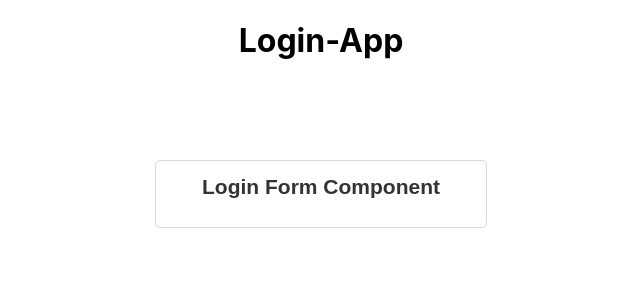
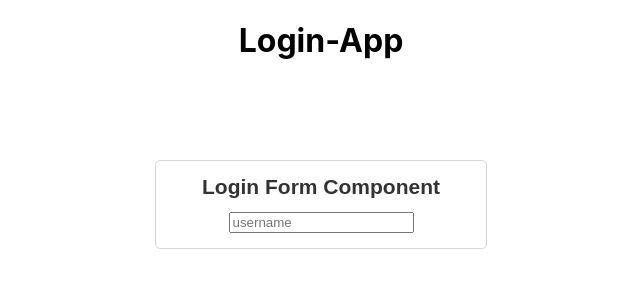
Before and after one commit to rosedimplegeorge/Login, a React (Create React App) app in the folder login-app/: page / in a window 1280 px wide. Shown: the top 300 px of the page, without its empty margins (319-959 px from the left). Built offline with nearby package versions, Linux system fonts and the light colour scheme.

Commit message:
User Input field created

```diff
--- a/login-app/src/components/LoginForm.js
+++ b/login-app/src/components/LoginForm.js
@@ -5,7 +5,12 @@ class LoginForm extends Component {
         return (
             <div className="login-form-container" style={formStyle}>
                 <h2>Login Form Component</h2>
-                <form></form>
+                <form>
+                    <input type="text"
+                         name="userName"
+                         placeholder="username"
+                    />
+                </form>
             </div>
         );
     }
```
